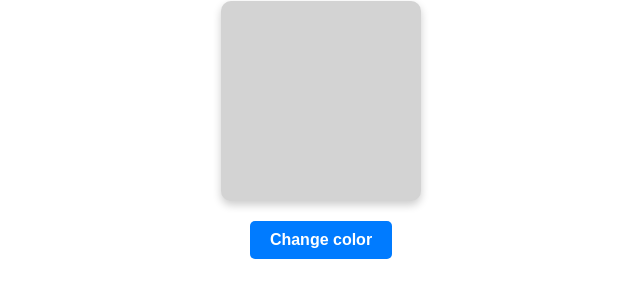
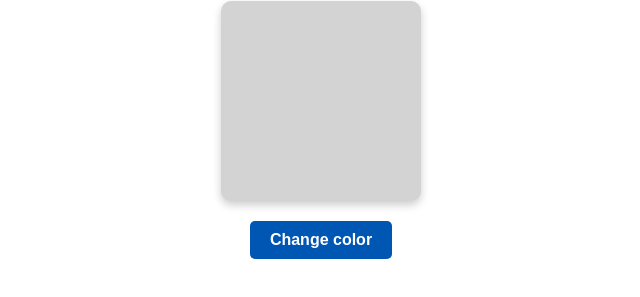
Before and after one commit to RadjiMohamedSalim013/color-changer, a plain HTML site: page index.html in a window 1280 px wide. In both pictures the pointer is over the button "Change color". Shown: the part 107-404 px from the top of the page, without its empty margins (319-959 px from the left). Drawn offline with Linux system fonts and the light colour scheme.

Commit message:
fix: correction du sélecteur incorrect pour le hover

```diff
--- a/style.css
+++ b/style.css
@@ -29,6 +29,6 @@
     transition: background-color 0.3s ease;
 }
 
-.change-color-btn:hover {
+#change-color-btn:hover {
     background-color: #0056b3;
 }
```
